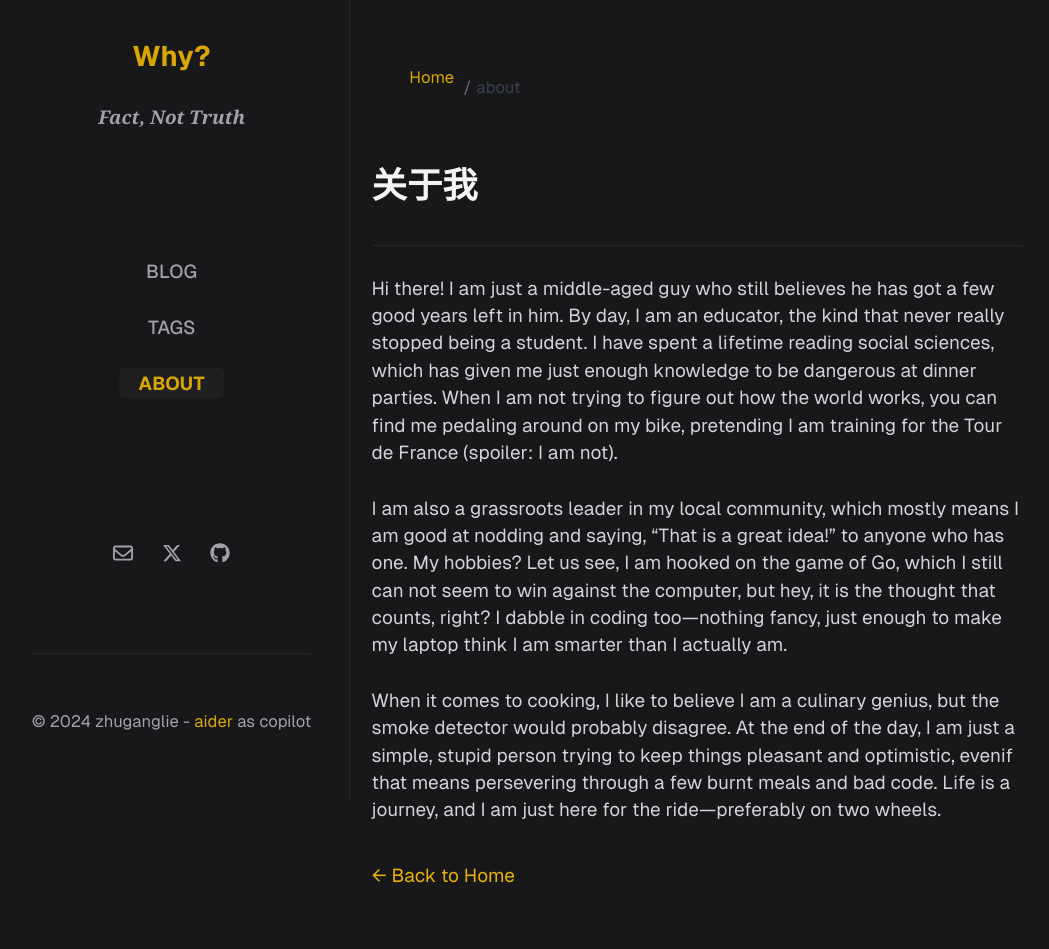
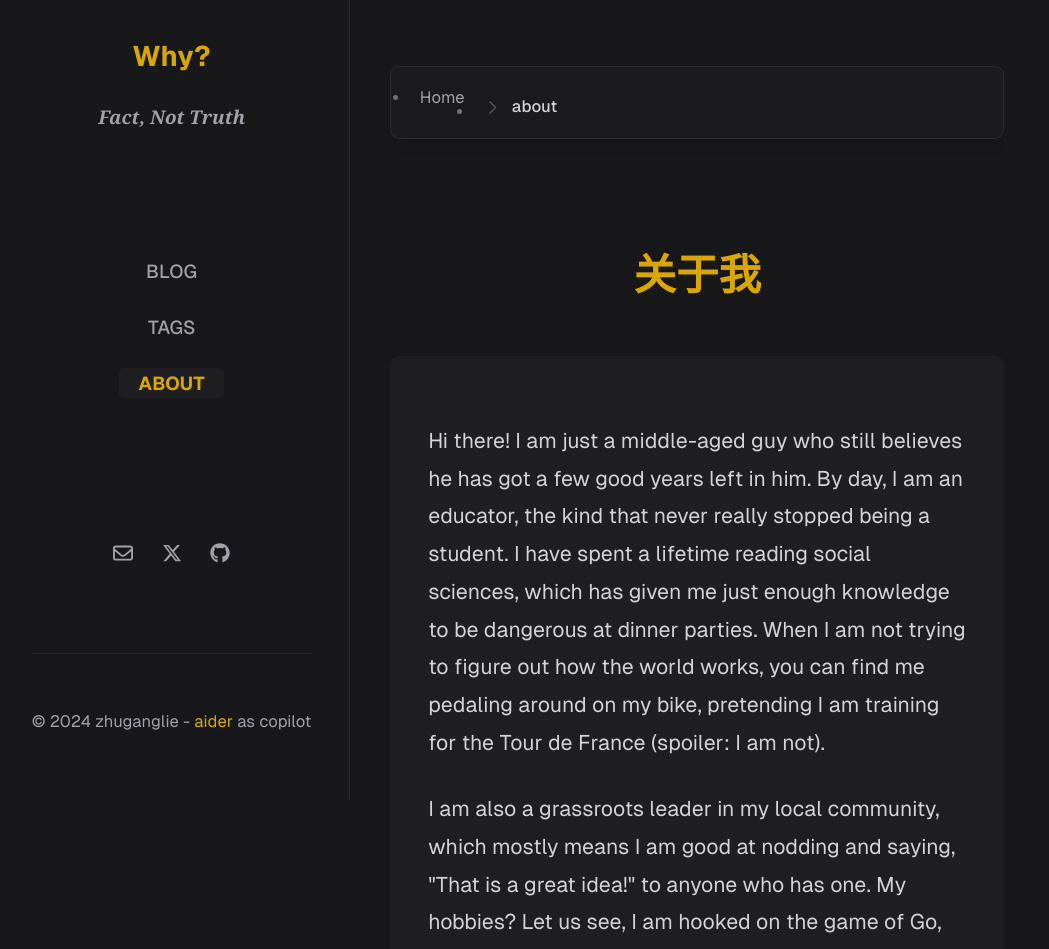
Before and after one commit to zhuganglie/newapp, a Next.js app: page /about in a window 1280 px wide. Shown: the top 949 px of the page, without its empty margins (6-1055 px from the left). Built offline with nearby package versions, Linux system fonts and the light colour scheme.

Commit message:
breadcrumbs styling

```diff
--- a/src/app/about/page.js
+++ b/src/app/about/page.js
@@ -1,19 +1,25 @@
-import Link from 'next/link';
-
 export default function AboutPage() {
   return (
-    <div className="max-w-prose mx-auto py-8">
-      <h1 className="text-3xl font-bold mb-4">关于我</h1>
-      <hr className="mb-6 border-zinc-600" />
-      <p className="mb-4">Hi there! I am just a middle-aged guy who still believes he has got a few good years left in him. By day, I am an educator, the kind that never really stopped being a student. I have spent a lifetime reading social sciences, which has given me just enough knowledge to be dangerous at dinner parties. When I am not trying to figure out how the world works, you can find me pedaling around on my bike, pretending I am training for the Tour de France (spoiler: I am not). </p>
-      <p className="mb-4">I am also a grassroots leader in my local community, which mostly means I am good at nodding and saying, “That is a great idea!” to anyone who has one. My hobbies? Let us see, I am hooked on the game of Go, which I still can not seem to win against the computer, but hey, it is the thought that counts, right? I dabble in coding too—nothing fancy, just enough to make my laptop think I am smarter than I actually am. </p>
-      <p className="mb-4">When it comes to cooking, I like to believe I am a culinary genius, but the smoke detector would probably disagree. At the end of the day, I am just a simple, stupid person trying to keep things pleasant and optimistic, evenif that means persevering through a few burnt meals and bad code. Life is a journey, and I am just here for the ride—preferably on two wheels.</p>
+    <main className="max-w-3xl mx-auto px-4 py-12">
+      <h1 className="text-3xl md:text-4xl font-bold text-[#d9a705] mb-12 text-center">
+        关于我
+      </h1>
 
-      <p className="mt-8">
-        <Link href="/" className="text-yellow-500 hover:text-yellow-400">
-          &larr; Back to Home
-        </Link>
-      </p>
-    </div>
+      <article className="prose prose-lg prose-zinc prose-invert max-w-none bg-zinc-800/50 rounded-lg p-8">
+        <div className="space-y-6">
+          <p>
+            Hi there! I am just a middle-aged guy who still believes he has got a few good years left in him. By day, I am an educator, the kind that never really stopped being a student. I have spent a lifetime reading social sciences, which has given me just enough knowledge to be dangerous at dinner parties. When I am not trying to figure out how the world works, you can find me pedaling around on my bike, pretending I am training for the Tour de France (spoiler: I am not).
+          </p>
+
+          <p>
+            I am also a grassroots leader in my local community, which mostly means I am good at nodding and saying, "That is a great idea!" to anyone who has one. My hobbies? Let us see, I am hooked on the game of Go, which I still can not seem to win against the computer, but hey, it is the thought that counts, right? I dabble in coding too—nothing fancy, just enough to make my laptop think I am smarter than I actually am.
+          </p>
+
+          <p>
+            When it comes to cooking, I like to believe I am a culinary genius, but the smoke detector would probably disagree. At the end of the day, I am just a simple, stupid person trying to keep things pleasant and optimistic, even if that means persevering through a few burnt meals and bad code. Life is a journey, and I am just here for the ride—preferably on two wheels.
+          </p>
+        </div>
+      </article>
+    </main>
   )
 }
--- a/src/app/components/Breadcrumbs.js
+++ b/src/app/components/Breadcrumbs.js
@@ -1,9 +1,44 @@
-"use client";
+'use client';
 
 import Link from 'next/link';
 import { usePathname } from 'next/navigation';
 
-const ClientComponent = () => {
+/**
+ * @param {{ segment: string; href: string; isLast: boolean }} props
+ */
+const BreadcrumbSegment = ({ segment, href, isLast }) => {
+  const decodedSegment = decodeURIComponent(segment);
+
+  return (
+    <li key={segment} aria-current={isLast ? 'page' : undefined}>
+      <div className="flex items-center">
+        <span className="mx-2 text-zinc-600" aria-hidden="true">
+          <svg className="h-4 w-4" fill="none" viewBox="0 0 24 24" stroke="currentColor">
+            <path strokeLinecap="round" strokeLinejoin="round" strokeWidth={2} d="M9 5l7 7-7 7" />
+          </svg>
+        </span>
+        {isLast ? (
+          <span
+            className="text-zinc-300 font-medium truncate max-w-[200px] inline-block align-middle"
+            title={decodedSegment}
+          >
+            {decodedSegment}
+          </span>
+        ) : (
+          <Link
+            href={href}
+            className="text-zinc-400 hover:text-[#d9a705] hover:scale-105 active:scale-95 transition-all duration-200 truncate max-w-[200px] inline-block align-middle rounded px-2 py-1 hover:bg-zinc-700/30"
+            title={decodedSegment}
+          >
+            {decodedSegment}
+          </Link>
+        )}
+      </div>
+    </li>
+  );
+};
+
+const BreadcrumbSegments = () => {
   const pathname = usePathname();
   const segments = pathname.split('/').filter(Boolean);
 
@@ -12,20 +47,14 @@ const ClientComponent = () => {
       {segments.map((segment, index) => {
         const isLast = index === segments.length - 1;
         const href = '/' + segments.slice(0, index + 1).join('/');
-     /*   const segmentDisplay = segment.charAt(0).toUpperCase() + segment.slice(1).replace('-', ' '); */
-        const decodedSegment = decodeURIComponent(segment);
 
         return (
-          <li key={segment} aria-current={isLast ? 'page' : undefined}>
-            <span className="mx-1 text-gray-500">/</span>
-            {isLast ? (
-              <span className="text-gray-700 truncate text-ellipsis overflow-hidden">{decodedSegment}</span>
-            ) : (
-              <Link href={href} className="hover:text-gray-600 truncate text-ellipsis overflow-hidden">
-               {decodedSegment}
-              </Link>
-            )}
-          </li>
+          <BreadcrumbSegment
+            key={segment}
+            segment={segment}
+            href={href}
+            isLast={isLast}
+          />
         );
       })}
     </>
@@ -34,15 +63,25 @@ const ClientComponent = () => {
 
 export default function Breadcrumbs() {
   return (
-    <nav aria-label="breadcrumb">
-      <ol className="flex items-center space-x-1 text-sm text-zinc-400 list-none list-inside">
-        <li className="">
-          <Link href="/" className="hover:text-zinc-400">
-            Home
-          </Link>
+    <nav
+      aria-label="breadcrumb"
+      className="sticky top-4 z-10 mb-6 mx-4 overflow-x-auto scrollbar-none motion-safe:animate-fadeIn"
+    >
+      <ul className="flex items-center text-sm whitespace-nowrap bg-zinc-800/30 backdrop-blur-sm px-4 py-3 rounded-lg border border-zinc-700/50 shadow-lg shadow-black/5">
+        <li>
+          <div className="flex items-center">
+            <Link
+              href="/"
+              className="text-zinc-400 hover:text-[#d9a705] hover:scale-105 active:scale-95 transition-all duration-200 rounded px-2 py-1 hover:bg-zinc-700/30 inline-block align-middle"
+            >
+              Home
+            </Link>
+          </div>
         </li>
-        <ClientComponent />
-      </ol>
+        <li className="flex items-center">
+        <BreadcrumbSegments />
+        </li>
+      </ul>
     </nav>
   );
 }
--- a/tailwind.config.ts
+++ b/tailwind.config.ts
@@ -12,6 +12,24 @@ const config: Config = {
       fontFamily: {
         sans: ['Geist', 'system-ui', 'sans-serif'],
         mono: ['Geist Mono', 'monospace'],
+      },
+      animation: {
+        fadeIn: 'fadeIn 0.5s ease-out',
+      },
+      keyframes: {
+        fadeIn: {
+          '0%': { opacity: '0', transform: 'translateY(-10px)' },
+          '100%': { opacity: '1', transform: 'translateY(0)' },
+        },
+      },
+      utilities: {
+        '.scrollbar-none': {
+          '-ms-overflow-style': 'none',
+          'scrollbar-width': 'none',
+          '&::-webkit-scrollbar': {
+            display: 'none'
+          }
+        }
       },
       colors: {
         primary: {
```
